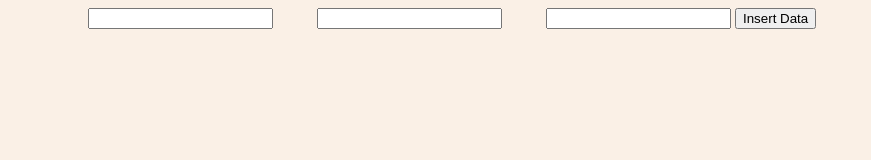
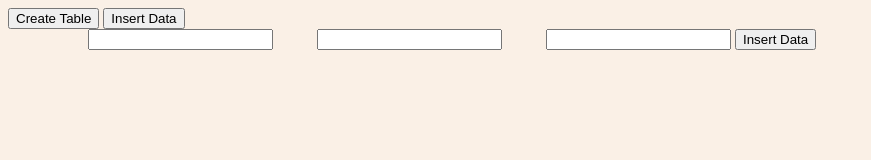
Before and after one commit to TreeGardenDev/dbwebconnect, a plain HTML site: page src/page.html in a window 1280 px wide. Shown: the whole page, without its empty margins (0-871 px from the left). Drawn offline with Linux system fonts and the light colour scheme.

Commit message:
lets see this html

```diff
--- a/src/page.html
+++ b/src/page.html
@@ -19,6 +19,9 @@ input {
 <body>
 <title>Inspection Form Insert</title>
 <!-- link pages/mystyle.css-->
+<!--add buttons for create and insert method-->
+<button action="/create" method="post">Create Table</button>
+<button action="/insert" method="post">Insert Data</button>
 <form action="/method" method="post">
 		<input type="text" name="method" />
 		<input type="text" name="table" />
```
